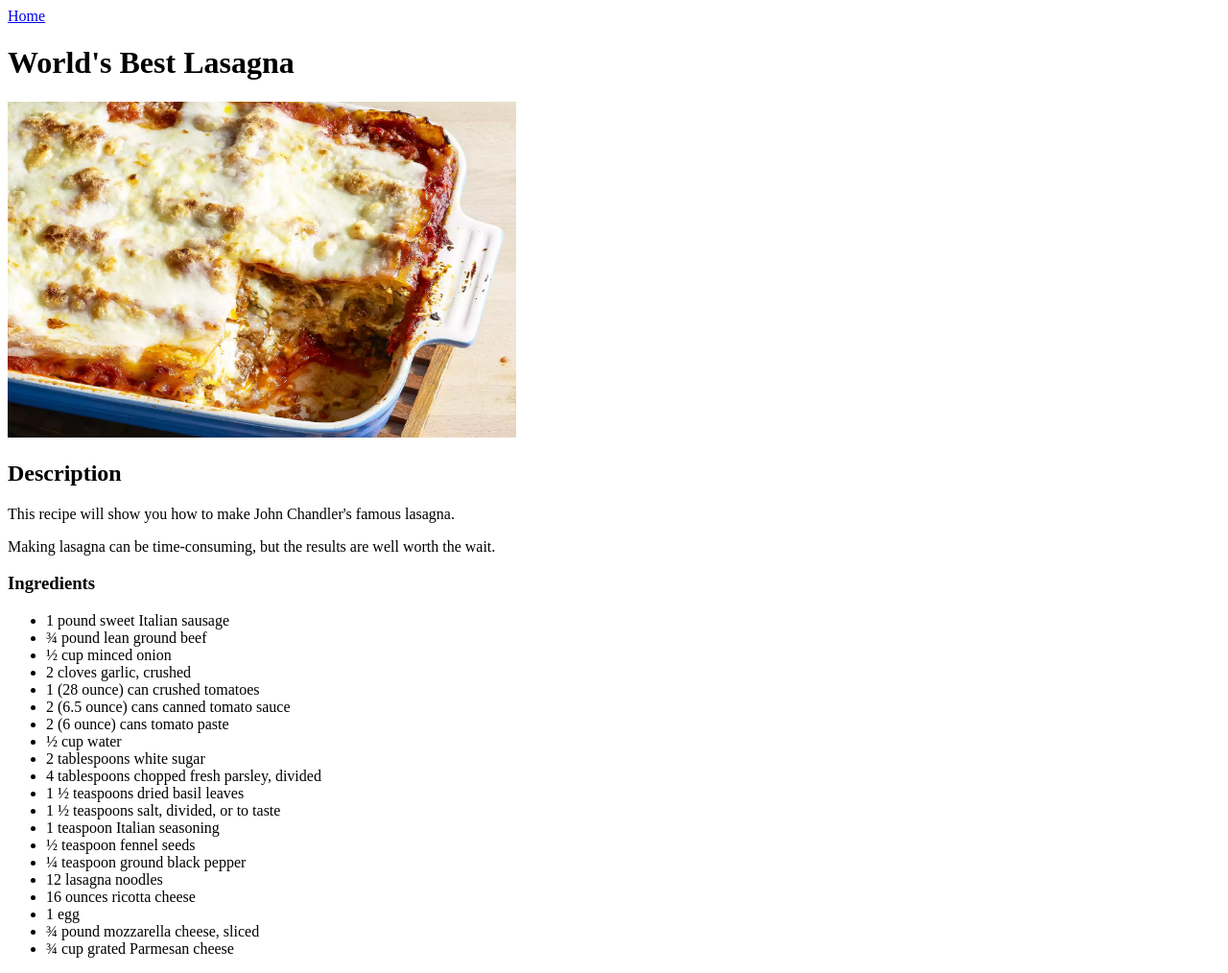
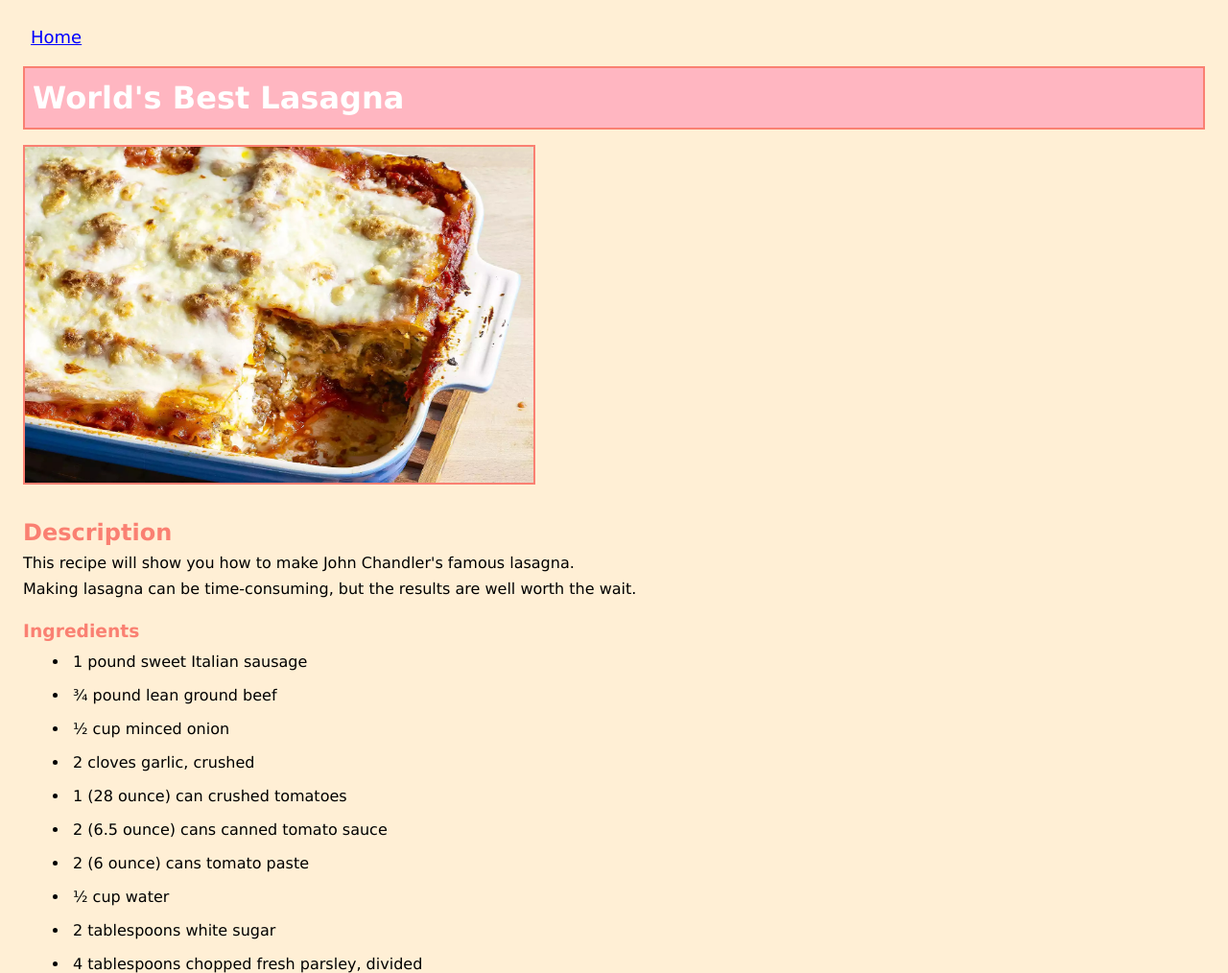
Before and after one commit to SarahMa12/odin-recipes, a plain HTML site: page recipes/lasagna.html in a window 1280 px wide. Shown: the top 1014 px of the page at 96% size. Drawn offline with Linux system fonts and the light colour scheme.

Commit message:
Added CSS

```diff
--- a/recipes/lasagna.html
+++ b/recipes/lasagna.html
@@ -3,23 +3,26 @@
     <head>
         <meta charset="UTF-8">
         <title>World's Best Lasagna</title>
+        <link rel="stylesheet" href="style.css">
     </head>
 
     <body>
-        <a href="../index.html">Home</a>
+        <div class="home">
+            <a href="../index.html" class="home-button">Home</a>
+        </div>
 
-        <h1>World's Best Lasagna</h1>
+        <h1 class="title">World's Best Lasagna</h1>
 
-        <img src="../images/lasagna.jpg" alt="Lasagna" height="350" width="530">
+        <img src="../images/lasagna.jpg" alt="Lasagna" height="350" width="530" class="image">
 
-        <h2>Description</h2>
+        <h2 class="heading">Description</h2>
 
         <p>This recipe will show you how to make John Chandler's famous lasagna.</p>
         <p>Making lasagna can be time-consuming, but the results are well worth the wait.</p>
 
-        <h3>Ingredients</h3>
+        <h3 class="heading">Ingredients</h3>
 
-        <ul>
+        <ul class="list">
             <li>1 pound sweet Italian sausage</li>
             <li>¾ pound lean ground beef</li>
             <li>½ cup minced onion</li>
@@ -42,9 +45,9 @@
             <li>¾ cup grated Parmesan cheese</li>
         </ul>
 
-        <h3>Steps</h3>
+        <h3 class="heading">Steps</h3>
 
-        <ol>
+        <ol class="list">
             <li>Gather all your ingredients.</li>
             <li>Cook sausage, ground beef, onion, and garlic in a Dutch oven over medium heat until well browned.</li>
             <li>Stir in crushed tomatoes, tomato sauce, tomato paste, and water. Season with sugar, 2 tablespoons parsley, basil, 1 teaspoon salt, Italian seasoning, fennel seeds, and pepper. Simmer, covered, for about 1 ½ hours, stirring occasionally.</li>
--- /dev/null
+++ b/recipes/style.css
@@ -0,0 +1,38 @@
+* {
+    font-family: Verdana, Tahoma, sans-serif;
+    margin: 8px;
+}
+
+body {
+    background-color: papayawhip;
+}
+
+.home {
+    padding: 12px 0px;
+}
+
+.home-button {
+    color: blue;
+    font-size: 18px;
+}
+
+.title {
+    background-color: lightpink;
+    color: white;
+    padding: 12px 8px;
+    border: 2px solid salmon;
+
+}
+
+.heading {
+    color: salmon;
+    margin-top: 24px;
+}
+
+.list li {
+    padding: 4px;
+}
+
+.image {
+    border: 2px solid salmon;
+}
--- /dev/null
+++ b/style.css
@@ -0,0 +1,15 @@
+* {
+    font-family: Verdana, Tahoma, sans-serif;
+}
+
+.title {
+    background-color: lightpink;
+    color: white;
+    padding: 12px 8px;
+
+}
+
+
+.paragraph {
+    margin: 8px;
+}
```
Also changed, not shown: index.html (+5 -2 lines), recipes/beef-pho.html (+6 -3 lines), recipes/iced-matcha-latte.html (+5 -2 lines), 1 other file.
